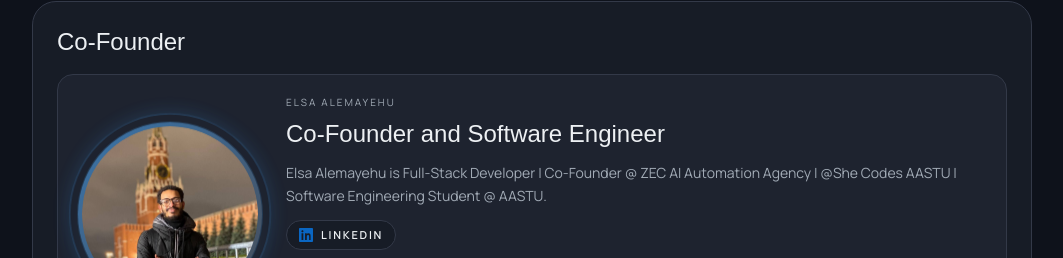
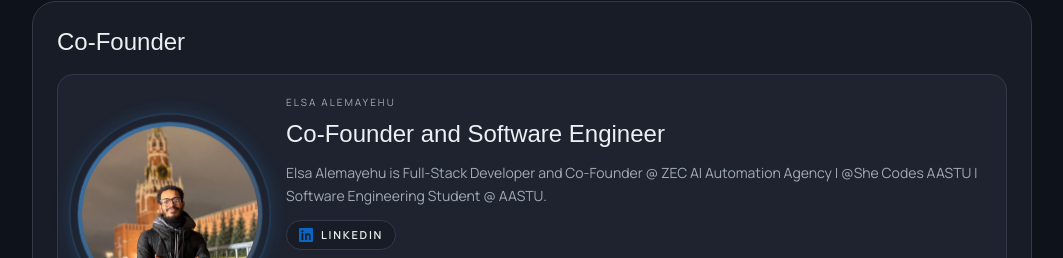
Before and after one commit to Adam-7th/Adam-7th.github.io, a Next.js app in the folder ZEC/: page /about in a window 1280 px wide. Shown: the part 1039-1297 px from the top of the page, without its empty margins (108-1171 px from the left). Built offline with nearby package versions, Linux system fonts and the light colour scheme; no server answers; a web font is replaced by a local one.

Commit message:
Refine founderBio description for clarity
Updated founderBio to remove redundant phrasing.

```diff
--- a/ZEC/src/app/about/page.tsx
+++ b/ZEC/src/app/about/page.tsx
@@ -37,7 +37,7 @@ const UI_BY_LANG = {
     founderName: "Elsa Alemayehu",
     founderRole: "Co-Founder and  Software Engineer",
     founderBio:
-      "Elsa Alemayehu is Full-Stack Developer | Co-Founder @ ZEC AI Automation Agency | @She Codes AASTU  | Software Engineering Student @ AASTU.",
+      "Elsa Alemayehu is Full-Stack Developer and Co-Founder @ ZEC AI Automation Agency | @She Codes AASTU  | Software Engineering Student @ AASTU.",
     educationTitle: "Educational Background",
     education: [
       "Bachelor's degree,  Software Engineering at AASTU(Feb 2022 – Jun 2027)",
```
